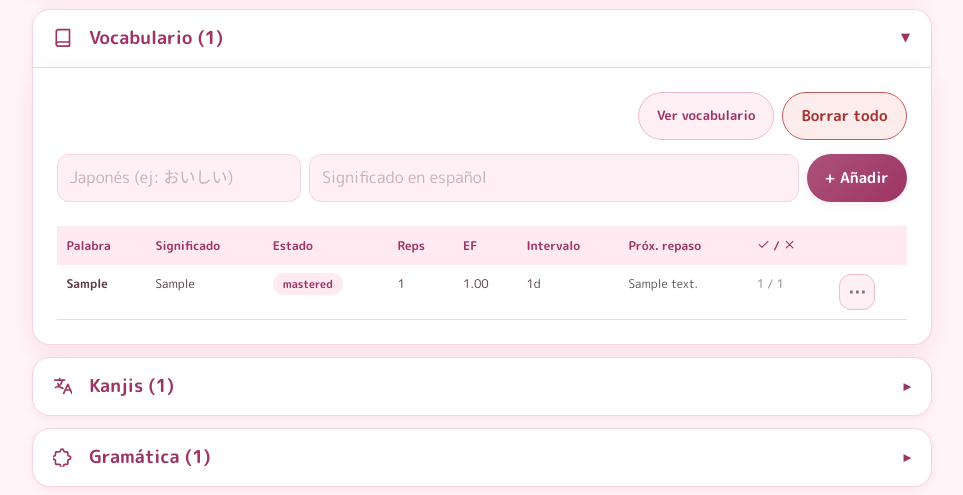
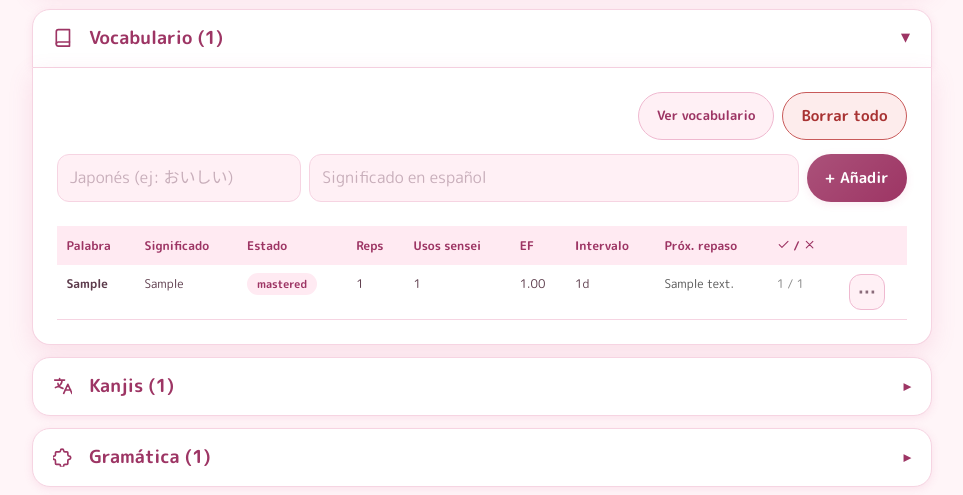
Before and after one commit to jonyys/kaitosan, a Flask app: page /japones in a window 1280 px wide, after a click that opens the changed part. Shown: the part 1095-1590 px from the top of the page, without its empty margins (151-1114 px from the left). Run offline with Flask 3, Linux system fonts and the light colour scheme; data comes from the database, SQL or seed files in the repository; tables that the repository leaves empty hold one stand-in row (values such as "Sample post"); some libraries are stand-ins or nearby versions.

Commit message:
japones: columna "Usos sensei" en la tabla de vocabulario y gramática
sensei_usos no se veía en ningún sitio palabra por palabra (solo movía
el total agregado del boletín). Se añade como columna junto a Reps, con
tooltip explicando que a partir de 2 la da por sabida sin tocar el SRS.

Co-Authored-By: Claude Sonnet 5 <noreply@anthropic.com>
Claude-Session: https://claude.ai/code/session_01A7aEpEKww79TNPWuxw3SXM

```diff
--- a/app.py
+++ b/app.py
@@ -1090,13 +1090,14 @@ def japones():
 
     vocab_rows = db.execute("""
         SELECT id, word, meaning, status, reps, ease_factor, interval_days,
-               next_review, times_correct, errors, times_reviewed
+               next_review, times_correct, errors, times_reviewed,
+               COALESCE(sensei_usos, 0)
         FROM japanese_vocabulary ORDER BY next_review ASC, status
     """).fetchall()
     vocab = [{"id": r[0], "word": r[1], "meaning": r[2], "status": r[3],
               "reps": r[4], "ease_factor": r[5], "interval_days": r[6],
               "next_review": r[7], "times_correct": r[8], "errors": r[9],
-              "times_reviewed": r[10]} for r in vocab_rows]
+              "times_reviewed": r[10], "sensei_usos": r[11]} for r in vocab_rows]
 
     kanji_rows = db.execute("""
         SELECT id, kanji, meaning, status, reps, ease_factor, interval_days,
@@ -1110,12 +1111,14 @@ def japones():
 
     grammar_rows = db.execute("""
         SELECT id, grammar_point, description, mastery, reps, ease_factor,
-               interval_days, next_review, times_correct, errors
+               interval_days, next_review, times_correct, errors,
+               COALESCE(sensei_usos, 0)
         FROM japanese_grammar ORDER BY mastery DESC
     """).fetchall()
     grammar = [{"id": r[0], "point": r[1], "description": r[2], "mastery": r[3],
                 "reps": r[4], "ease_factor": r[5], "interval_days": r[6],
-                "next_review": r[7], "times_correct": r[8], "errors": r[9]} for r in grammar_rows]
+                "next_review": r[7], "times_correct": r[8], "errors": r[9],
+                "sensei_usos": r[10]} for r in grammar_rows]
 
     session_rows = db.execute("""
         SELECT id, started_at, ended_at, words_learned, grammar_practiced,
--- a/templates/japones.html
+++ b/templates/japones.html
@@ -294,6 +294,7 @@
             <th>Significado</th>
             <th>Estado</th>
             <th>Reps</th>
+            <th title="Sesiones de sensei en las que ha salido — la da por sabida a partir de 2, sin tocar el SRS">Usos sensei</th>
             <th>EF</th>
             <th>Intervalo</th>
             <th>Próx. repaso</th>
@@ -306,6 +307,7 @@
             <td>{{ v.meaning or '—' }}</td>
             <td><span class="badge">{{ v.status }}</span></td>
             <td>{{ v.reps }}</td>
+            <td>{{ v.sensei_usos or 0 }}</td>
             <td>{{ "%.2f"|format(v.ease_factor or 2.5) }}</td>
             <td>{{ v.interval_days or 0 }}d</td>
             <td>
@@ -454,6 +456,7 @@
             <th>Descripción</th>
             <th>Dominio</th>
             <th>Reps</th>
+            <th title="Sesiones de sensei en las que ha salido — la da por sabida a partir de 2, sin tocar el SRS">Usos sensei</th>
             <th>EF</th>
             <th>Intervalo</th>
             <th>Próx. repaso</th>
@@ -473,6 +476,7 @@
                 </div>
             </td>
             <td>{{ g.reps }}</td>
+            <td>{{ g.sensei_usos or 0 }}</td>
             <td>{{ "%.2f"|format(g.ease_factor or 2.5) }}</td>
             <td>{{ g.interval_days or 0 }}d</td>
             <td>
```
